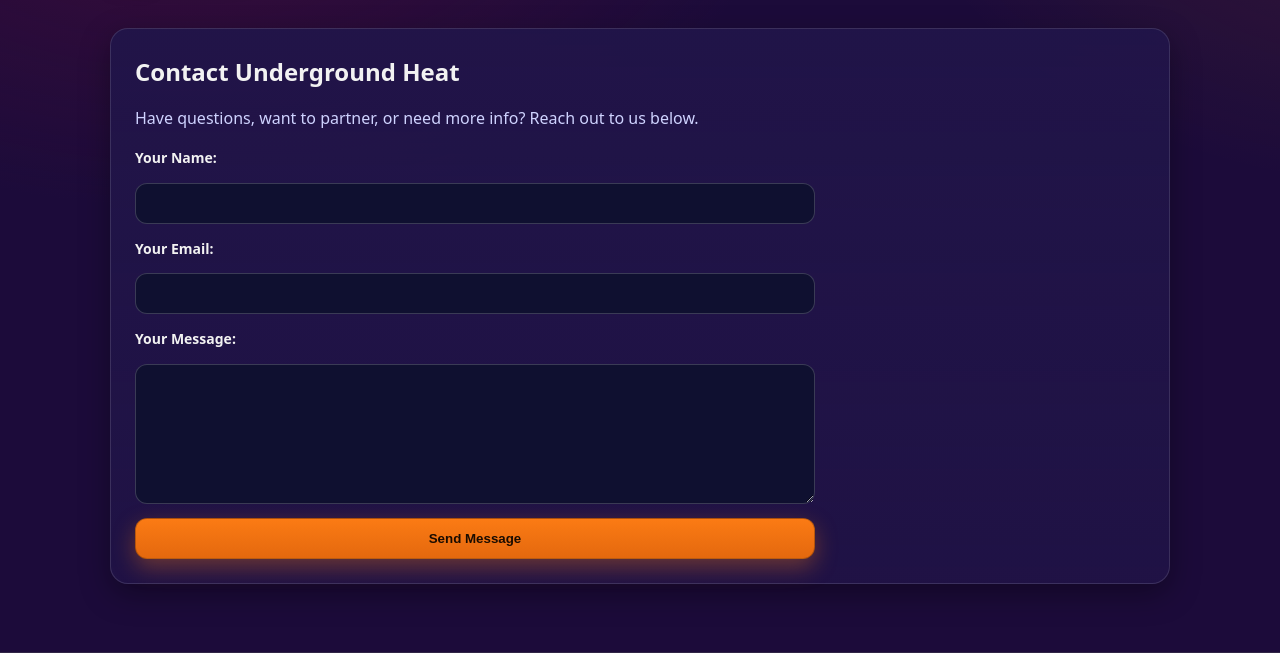
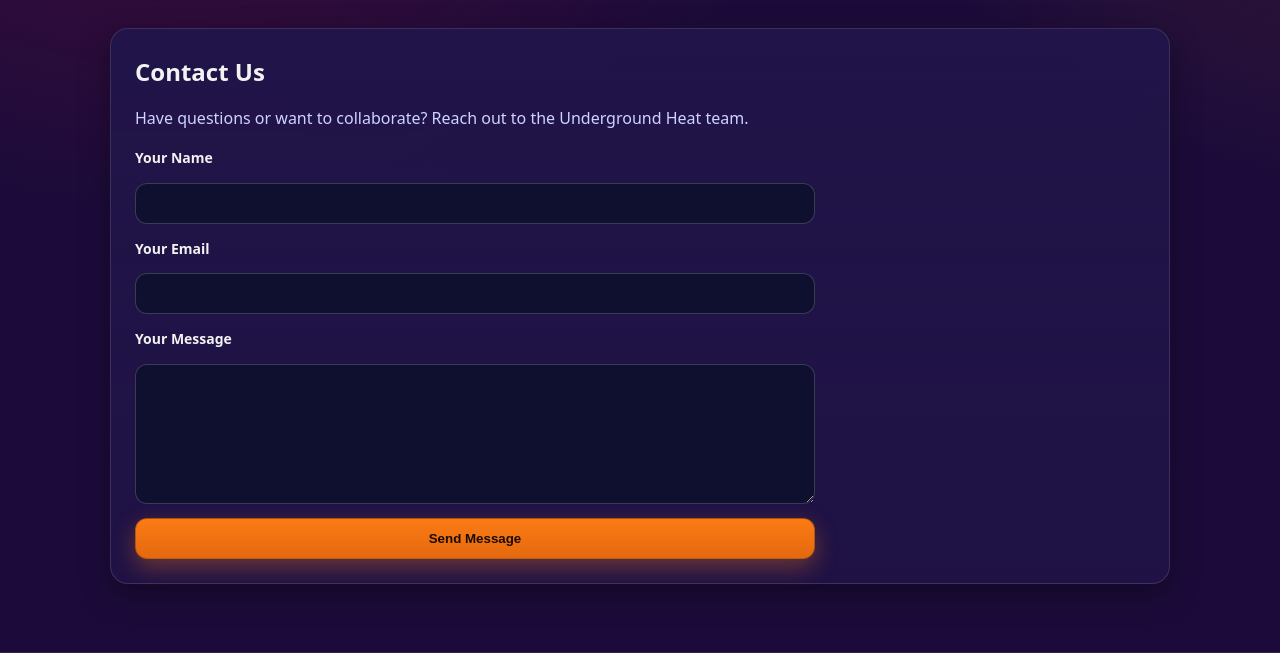
Before and after one commit to undergroundheattv-design/underground-heat-portal, a Flask app: page /contact in a window 1280 px wide. Shown: the part 71-724 px from the top of the page. Run offline with Flask 3, Linux system fonts and the light colour scheme.

Commit message:
Update contact.html

```diff
--- a/templates/contact.html
+++ b/templates/contact.html
@@ -1,22 +1,19 @@
 {% extends "base.html" %}
 {% block content %}
+<div class="contact">
+  <h2>Contact Us</h2>
+  <p>Have questions or want to collaborate? Reach out to the Underground Heat team.</p>
+  <form method="POST">
+    <label for="name">Your Name</label>
+    <input type="text" name="name" required />
 
-<section class="contact">
-  <h2>Contact Underground Heat</h2>
-  <p>Have questions, want to partner, or need more info? Reach out to us below.</p>
+    <label for="email">Your Email</label>
+    <input type="email" name="email" required />
 
-  <form action="{{ url_for('contact') }}" method="post">
-    <label for="name">Your Name:</label>
-    <input type="text" id="name" name="name" required>
-
-    <label for="email">Your Email:</label>
-    <input type="email" id="email" name="email" required>
-
-    <label for="message">Your Message:</label>
-    <textarea id="message" name="message" rows="5" required></textarea>
+    <label for="message">Your Message</label>
+    <textarea name="message" required></textarea>
 
     <button type="submit">Send Message</button>
   </form>
-</section>
-
+</div>
 {% endblock %}
```
